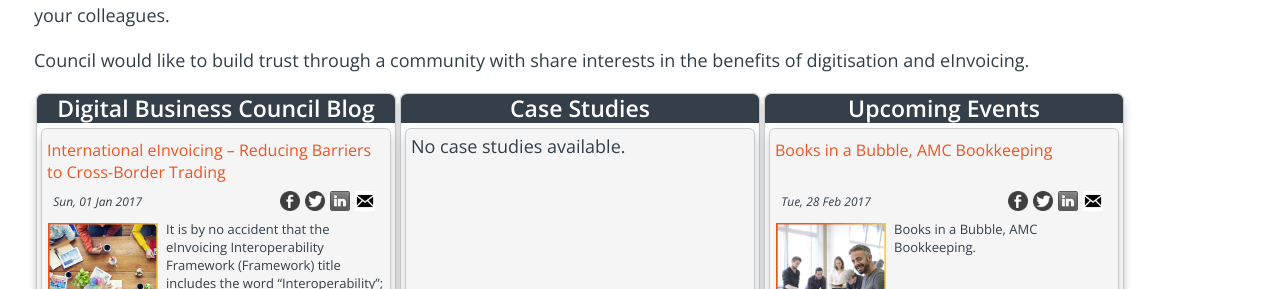
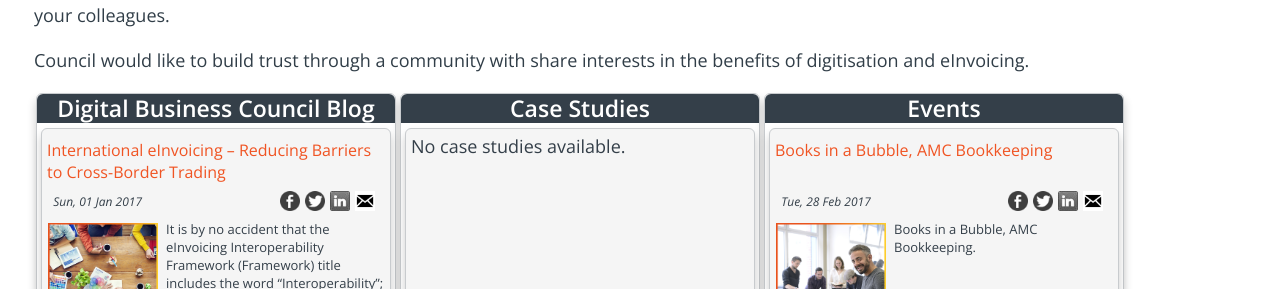
Before and after one commit to Digital-Business-Council/Digital-Business-Council.github.io, a Jekyll site: the page built from pages/business-zone/blogs/media-jump-page.md, in a window 1280 px wide. Shown: the part 317-606 px from the top of the page. Built offline with Jekyll 4.4.1, drawn with Linux system fonts in a browser that asks for light colours.

Commit message:
Update media-jump-page.md

```diff
--- a/pages/business-zone/blogs/media-jump-page.md
+++ b/pages/business-zone/blogs/media-jump-page.md
@@ -136,7 +136,7 @@ Council would like to build trust through a community with share interests in th
 
 <div class="media-zone-cardstack">
 <div class="media-zone-cardstack-header">
-     <h3><span>Upcoming Events</span></h3>
+     <h3><span>Events</span></h3>
 </div>
 
   {% for blog-page in site.categories.event  limit:2 %}
```
